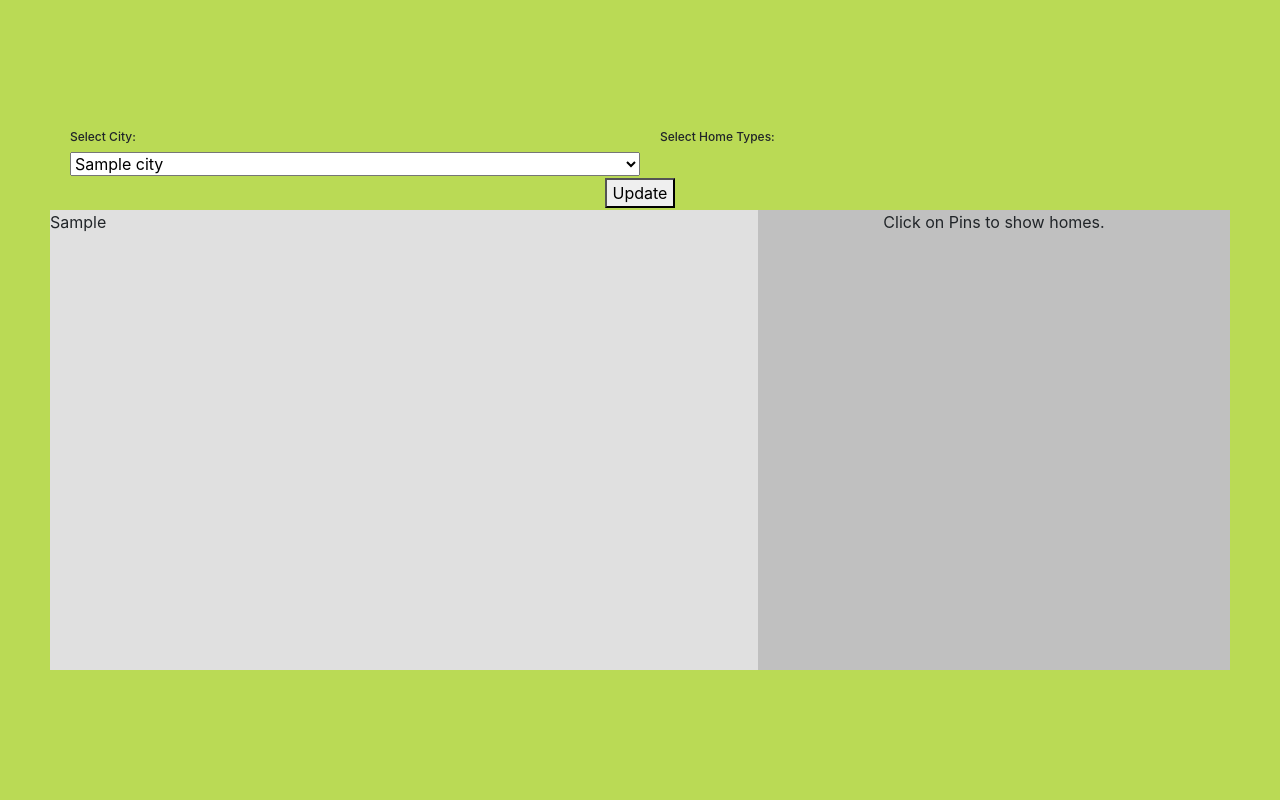
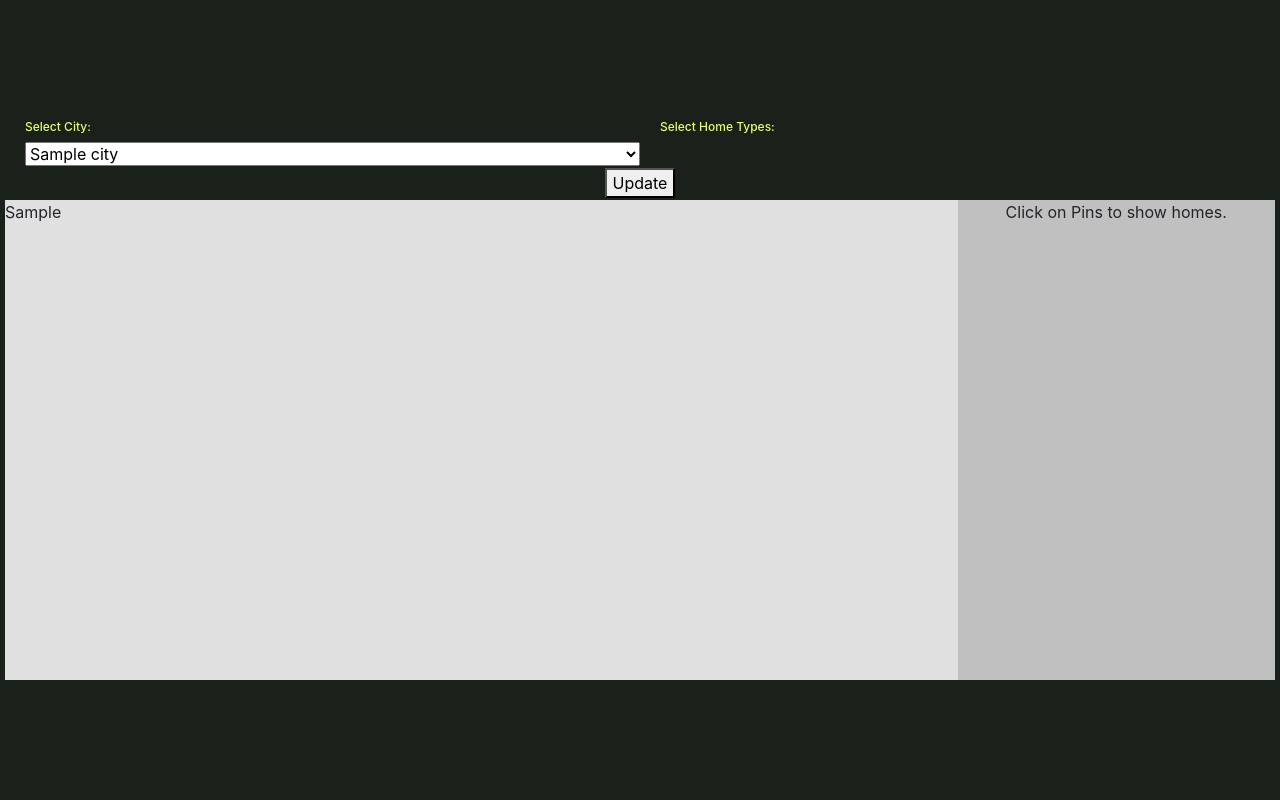
Before and after one commit to inexplicable01/drillbreaker29, a Flask app: template app/templates/ForSale.html in a window 1280 px wide. Run offline with Flask 3, Linux system fonts and the light colour scheme; the template is opened without the code that fills it: most values are stand-ins (such as "Sample title", 1, 10 or a date in 2020); parts of the project's set-up code (start-up, migrations or seed data) failed here and were passed over; some libraries are stand-ins or nearby versions.

Commit message:
Styling Update for for Sale

```diff
--- a/app/templates/ForSale.html
+++ b/app/templates/ForSale.html
@@ -29,15 +29,16 @@
             display: flex;
             width: 100%;
             max-width: 1400px; /* Optional: To limit the maximum width */
-            padding: 50px;
-            height: 80vh;
+            padding: 5px;
+        {#height: 80vh;#}
         }
 
         .map_container {
             display: flex;
             width: 100%;
             max-width: 1400px; /* Optional: To limit the maximum width */
-            height: 80vh;
+            height: 60vh;
+            overflow: hidden;
         }
 
         .main-div {
@@ -62,7 +63,7 @@
         }
 
         .side-div {
-            flex: 4; /* 25% of the width */
+            flex: 2; /* 25% of the width */
         {#height: 100vh;#} overflow-y: auto; /* Enables scrolling within the side-div */
             background-color: #c0c0c0; /* Example background color */
             display: flex;
@@ -70,22 +71,25 @@
             align-items: center;
             justify-content: flex-start;
         }
+
         .optionheader {
-            font-size:12px;
+            font-size: 12px;
+            color: #E1FC75;
         }
-        .radiobuttonpadding{
+
+        .radiobuttonpadding {
             padding: 10px;
         }
 
         .buttoncenter {
-    display: flex;
-    justify-content: center; /* Center horizontally */
-    width: 100%;
-            padding:2px;
-}
+            display: flex;
+            justify-content: center; /* Center horizontally */
+            width: 100%;
+            padding: 2px;
+        }
     </style>
 </head>
-<body style="background-color: #BADA55">
+<body style="background-color: #19211A">
 <div class="container">
 
     <div class="mainform">
@@ -107,11 +111,11 @@
                 <div style="display: flex; flex: 1;flex-direction: row; margin-left: auto;">
                     <h3 class="optionheader" style="padding-bottom: 10px">Select Home Types:</h3>
                     {% for home_type in HOMETYPES %}
-                        <div class="radiobuttonpadding" style="display: flex; flex: 1;flex-direction: column;">
-                            <label>
-                                <input type="checkbox" name="home_type" value="{{ home_type }}"
-                                       {% if home_type in selectedhometypes %}checked{% endif %}>
-                                {{ home_type }}
+                        <div class="radiobuttonpadding" style="display: flex; flex: 1;flex-direction: row;">
+                            <input type="checkbox" name="home_type" value="{{ home_type }}"
+                                   {% if home_type in selectedhometypes %}checked{% endif %}
+                                   style="margin-right: 10px; width: 20px; height: 20px;">
+                            <span style="font-size: 16px; font-weight: bold; color: #E1FC75;">{{ home_type }}</span>
                             </label>
                         </div>
                     {% endfor %}
```
